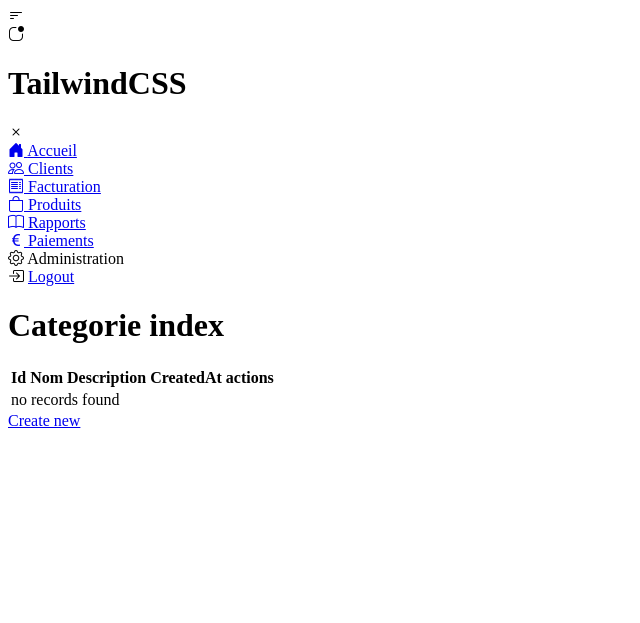
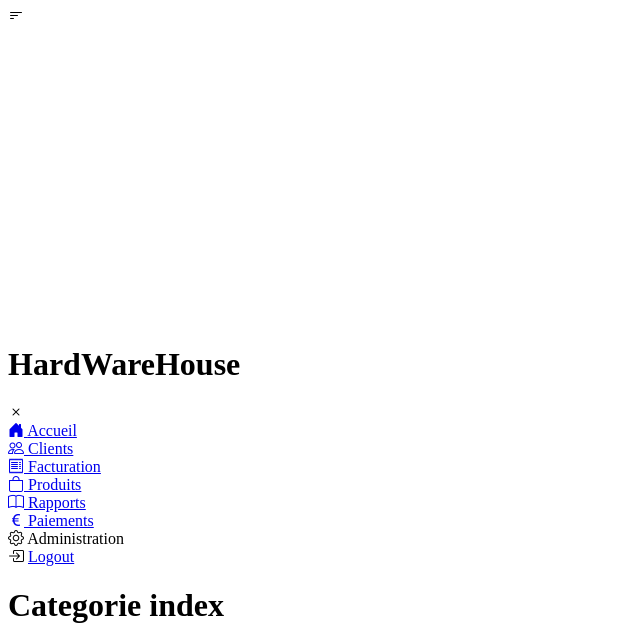
Before and after one commit to HardWareHouse/HardWareHouse, a Symfony app: template templates/categorie/index.html.twig in a window 1280 px wide. Shown: the top 623 px of the page, without its empty margins (0-640 px from the left). Run offline with Twig, Linux system fonts and the light colour scheme; the template is opened without the code that fills it, so the values that code supplies are empty; some libraries are stand-ins or nearby versions.

Commit message:
Renommage sidebar, fix sidebar n'apparaissant pas à la page d'accueil, ajout du logo HardWareHouse à la sidebar

```diff
--- a/templates/base.html.twig
+++ b/templates/base.html.twig
@@ -16,7 +16,7 @@
     </head>
     <body>
         {% block body %}
-            {% include 'component/header.html.twig' %}
+            {% include 'component/sidebar.html.twig' %}
             {% block content %}{% endblock %}
         {% endblock %}
     </body>
--- a/templates/component/header.html.twig
+++ /dev/null
@@ -1,112 +0,0 @@
-{% extends 'base.html.twig' %}
-
-{% block body %}
-  <div class="bg-blue-600">
-    <span
-      class="absolute text-white text-4xl top-5 left-4 cursor-pointer"
-      onclick="openSidebar()"
-    >
-      <i class="bi bi-filter-left px-2 bg-gray-900 rounded-md"></i>
-    </span>
-    <div
-      class="sidebar fixed top-0 bottom-0 lg:left-0 p-2 w-[300px] overflow-y-auto text-center bg-gray-900"
-    >
-      <div class="text-gray-100 text-xl">
-        <div class="p-2.5 mt-1 flex items-center">
-          <i class="bi bi-app-indicator px-2 py-1 rounded-md bg-blue-600"></i>
-          <h1 class="font-bold text-gray-200 text-[15px] ml-3">TailwindCSS</h1>
-          <i
-            class="bi bi-x cursor-pointer ml-28 lg:hidden"
-            onclick="openSidebar()"
-          ></i>
-        </div>
-        <div class="my-2 bg-gray-600 h-[1px]"></div>
-      </div>
-      <a href="{{ path('app_home') }}">
-        <div
-          class="p-2.5 mt-3 flex items-center rounded-md px-4 duration-300 cursor-pointer hover:bg-blue-600 text-white"
-        >
-          <i class="bi bi-house-door-fill"></i>
-          <span class="text-[15px] ml-4 text-gray-200 font-bold">Accueil</span>
-        </div>
-      </a>
-      <a href="{{ path('app_client_index') }}">
-        <div
-          class="p-2.5 mt-3 flex items-center rounded-md px-4 duration-300 cursor-pointer hover:bg-blue-600 text-white"
-        >
-          <i class="bi bi-people"></i>
-          <span class="text-[15px] ml-4 text-gray-200 font-bold">Clients</span>
-        </div>
-      </a>
-      <a href="{{ path('app_facture_index') }}">
-        <div
-                class="p-2.5 mt-3 flex items-center rounded-md px-4 duration-300 cursor-pointer hover:bg-blue-600 text-white"
-        >
-          <i class="bi bi-receipt"></i>
-          <span class="text-[15px] ml-4 text-gray-200 font-bold">Facturation</span>
-        </div>
-      </a>
-      <a href="{{ path('app_produit_index') }}">
-        <div
-                class="p-2.5 mt-3 flex items-center rounded-md px-4 duration-300 cursor-pointer hover:bg-blue-600 text-white"
-        >
-
-          <i class="bi bi-bag"></i>
-          <span class="text-[15px] ml-4 text-gray-200 font-bold">Produits</span>
-        </div>
-      </a>
-      <a href="{{ path('app_produit_index') }}">
-        <div
-                class="p-2.5 mt-3 flex items-center rounded-md px-4 duration-300 cursor-pointer hover:bg-blue-600 text-white"
-        >
-          <i class="bi bi-book"></i>
-          <span class="text-[15px] ml-4 text-gray-200 font-bold">Rapports</span>
-        </div>
-      <a/>
-      <a href="{{ path('app_paiement_index') }}">
-        <div
-                class="p-2.5 mt-3 flex items-center rounded-md px-4 duration-300 cursor-pointer hover:bg-blue-600 text-white"
-        >
-          <i class="bi bi-currency-euro"></i>
-          <span class="text-[15px] ml-4 text-gray-200 font-bold">Paiements</span>
-        </div>
-      </a>
-      <div
-              class="p-2.5 mt-3 flex items-center rounded-md px-4 duration-300 cursor-pointer hover:bg-blue-600 text-white"
-      >
-        <i class="bi bi-gear"></i>
-        <span class="text-[15px] ml-4 text-gray-200 font-bold">Administration</span>
-      </div>
-
-      <div class="my-4 bg-gray-600 h-[1px]"></div>
-      <div
-        class="p-2.5 mt-3 flex items-center rounded-md px-4 duration-300 cursor-pointer hover:bg-blue-600 text-white"
-      >
-        <i class="bi bi-box-arrow-in-right"></i>
-          <span class="text-[15px] ml-4 text-gray-200 font-bold"><a href="{{ path('app_logout') }}">Logout</a></span>
-      </div>
-    </div>
-    <style>
-      .bi-chevron-down::before {
-        content: "\f282";
-      }
-    </style>
-
-    <script type="text/javascript">
-      function dropdown() {
-        document.querySelector("#submenu").classList.toggle("hidden");
-        document.querySelector("#arrow").classList.toggle("rotate-0");
-      }
-      dropdown();
-
-      function openSidebar() {
-        document.querySelector(".sidebar").classList.toggle("hidden");
-      }
-    </script>
-
-
-
-
-
-  </div>
-{% endblock %}
--- /dev/null
+++ b/templates/component/sidebar.html.twig
@@ -0,0 +1,144 @@
+{% extends 'base.html.twig' %}
+
+{% block body %}
+<div class="bg-blue-600">
+  <span class="absolute text-white text-4xl top-5 left-4 cursor-pointer" onclick="openSidebar()">
+    <i class="bi bi-filter-left px-2 bg-gray-900 rounded-md"></i>
+  </span>
+  <div class="sidebar fixed top-0 bottom-0 lg:left-0 p-2 w-[300px] overflow-y-auto text-center bg-gray-900">
+    <div class="text-gray-100 text-xl">
+      <div class="p-2.5 mt-1 flex items-center">
+        <svg id="Layer_2" xmlns="http://www.w3.org/2000/svg" viewBox="0 0 60.17 56" width="25%" height="25%">
+          <defs>
+            <style>
+              .cls-1 {
+                stroke-width: 2px;
+              }
+
+              .cls-1,
+              .cls-2 {
+                fill: none;
+                stroke: #ffffff;
+                stroke-miterlimit: 5;
+              }
+
+              .cls-2 {
+                stroke-width: 1.8px;
+              }
+            </style>
+          </defs>
+          <g id="Layer_2-2">
+            <rect class="cls-1" x="8" y="27" width="30" height="27" rx="2.17" ry="2.17" />
+            <rect class="cls-1" x="8" y="7" width="30" height="17" rx="2.17" ry="2.17" />
+            <rect class="cls-1" x="38" y="27" width="7" height="9" rx="2.17" ry="2.17" />
+            <rect class="cls-1" x="1" y="27" width="7" height="9" rx="2.17" ry="2.17" />
+            <rect class="cls-1" x="8" y="49" width="30" height="5" rx="2.17" ry="2.17" />
+            <rect class="cls-1" x="3" y="37" width="5" height="5" rx="1.38" ry="1.38" />
+            <rect class="cls-1" x="3" y="42" width="5" height="5" rx="1.38" ry="1.38" />
+            <rect class="cls-1" x="3" y="47" width="5" height="8" rx="1.38" ry="1.38" />
+            <rect class="cls-1" x="16" y="24" width="12" height="3" />
+            <rect class="cls-1" x="45" y="29" width="5" height="5" rx="1.38" ry="1.38" />
+            <rect class="cls-1" x="50" y="29" width="5" height="5" rx="1.38" ry="1.38" />
+            <rect class="cls-1" x="50" y="20" width="5" height="9" rx="1.38" ry="1.38" />
+            <path class="cls-2" d="m38,10.51c2.4-.02,4.34,2.18,4.34,4.88s-1.95,4.85-4.34,4.88v-9.76Z" />
+            <path class="cls-2" d="m7,10.22c-2.4-.02-4.34,2.18-4.34,4.88s1.95,4.85,4.34,4.88v-9.76Z" />
+            <path class="cls-1" d="m26.6,6.34c.02-2.95-1.8-5.34-4.01-5.34s-3.99,2.39-4.01,5.34h8.02Z" />
+            <path class="cls-1" d="m32.93,6.34c.01-1.47-1.19-2.67-2.66-2.67s-2.64,1.2-2.66,2.67h5.31Z" />
+            <path class="cls-1" d="m17.55,6.34c.01-1.47-1.19-2.67-2.66-2.67s-2.64,1.2-2.66,2.67h5.31Z" />
+            <polygon class="cls-1" points="12.24 32 32.93 32 22.59 40.28 12.24 32" />
+            <path class="cls-2" d="m22.42,17h-3.66c-.02,2.11,1.8,3.83,4.03,3.83s4.01-1.71,4.03-3.83h-4.4Z" />
+            <line class="cls-2" x1="30" y1="14" x2="30" y2="17" />
+            <line class="cls-2" x1="15" y1="14" x2="15" y2="17" />
+            <path class="cls-1"
+              d="m54.87,16.1c0-1.5,1.3-6.96,2.23-6.34.96.63,3.32,7.66,1.24,8.82-.21.12-.52.07-.87-.07" />
+            <path class="cls-1" d="m47.64,18.59s4.84,3.62,11.08-.34" />
+            <path class="cls-1"
+              d="m55.89,16.1h-5.04c0-1.68-1.3-6.96-2.23-6.34-.96.63-3.32,7.66-1.24,8.82.21.12.52.07.87-.07" />
+            <path class="cls-1" d="m58.08,18.59s-4.84,3.62-11.08-.34" />
+          </g>
+        </svg>
+        <h1 class="font-bold text-gray-200 text-[15px] ml-3">HardWareHouse</h1>
+        <i class="bi bi-x cursor-pointer ml-28 lg:hidden" onclick="openSidebar()"></i>
+      </div>
+      <div class="my-2 bg-gray-600 h-[1px]"></div>
+    </div>
+    <a href="{{ path('app_home') }}">
+      <div
+        class="p-2.5 mt-3 flex items-center rounded-md px-4 duration-300 cursor-pointer hover:bg-blue-600 text-white">
+        <i class="bi bi-house-door-fill"></i>
+        <span class="text-[15px] ml-4 text-gray-200 font-bold">Accueil</span>
+      </div>
+    </a>
+    <a href="{{ path('app_client_index') }}">
+      <div
+        class="p-2.5 mt-3 flex items-center rounded-md px-4 duration-300 cursor-pointer hover:bg-blue-600 text-white">
+        <i class="bi bi-people"></i>
+        <span class="text-[15px] ml-4 text-gray-200 font-bold">Clients</span>
+      </div>
+    </a>
+    <a href="{{ path('app_facture_index') }}">
+      <div
+        class="p-2.5 mt-3 flex items-center rounded-md px-4 duration-300 cursor-pointer hover:bg-blue-600 text-white">
+        <i class="bi bi-receipt"></i>
+        <span class="text-[15px] ml-4 text-gray-200 font-bold">Facturation</span>
+      </div>
+    </a>
+    <a href="{{ path('app_produit_index') }}">
+      <div
+        class="p-2.5 mt-3 flex items-center rounded-md px-4 duration-300 cursor-pointer hover:bg-blue-600 text-white">
+
+        <i class="bi bi-bag"></i>
+        <span class="text-[15px] ml-4 text-gray-200 font-bold">Produits</span>
+      </div>
+    </a>
+    <a href="{{ path('app_produit_index') }}">
+      <div
+        class="p-2.5 mt-3 flex items-center rounded-md px-4 duration-300 cursor-pointer hover:bg-blue-600 text-white">
+        <i class="bi bi-book"></i>
+        <span class="text-[15px] ml-4 text-gray-200 font-bold">Rapports</span>
+      </div>
+      <a />
+      <a href="{{ path('app_paiement_index') }}">
+        <div
+          class="p-2.5 mt-3 flex items-center rounded-md px-4 duration-300 cursor-pointer hover:bg-blue-600 text-white">
+          <i class="bi bi-currency-euro"></i>
+          <span class="text-[15px] ml-4 text-gray-200 font-bold">Paiements</span>
+        </div>
+      </a>
+      <div
+        class="p-2.5 mt-3 flex items-center rounded-md px-4 duration-300 cursor-pointer hover:bg-blue-600 text-white">
+        <i class="bi bi-gear"></i>
+        <span class="text-[15px] ml-4 text-gray-200 font-bold">Administration</span>
+      </div>
+
+      <div class="my-4 bg-gray-600 h-[1px]"></div>
+      <div
+        class="p-2.5 mt-3 flex items-center rounded-md px-4 duration-300 cursor-pointer hover:bg-blue-600 text-white">
+        <i class="bi bi-box-arrow-in-right"></i>
+        <span class="text-[15px] ml-4 text-gray-200 font-bold"><a href="{{ path('app_logout') }}">Logout</a></span>
+      </div>
+  </div>
+  <style>
+    .bi-chevron-down::before {
+      content: "\f282";
+    }
+  </style>
+
+  <script type="text/javascript">
+    function dropdown() {
+      document.querySelector("#submenu").classList.toggle("hidden");
+      document.querySelector("#arrow").classList.toggle("rotate-0");
+    }
+    dropdown();
+
+    function openSidebar() {
+      document.querySelector(".sidebar").classList.toggle("hidden");
+    }
+  </script>
+
+
+
+
+
+</div>
+{% endblock %}
```
Also changed, not shown: templates/home/index.html.twig (+4 -7 lines).
